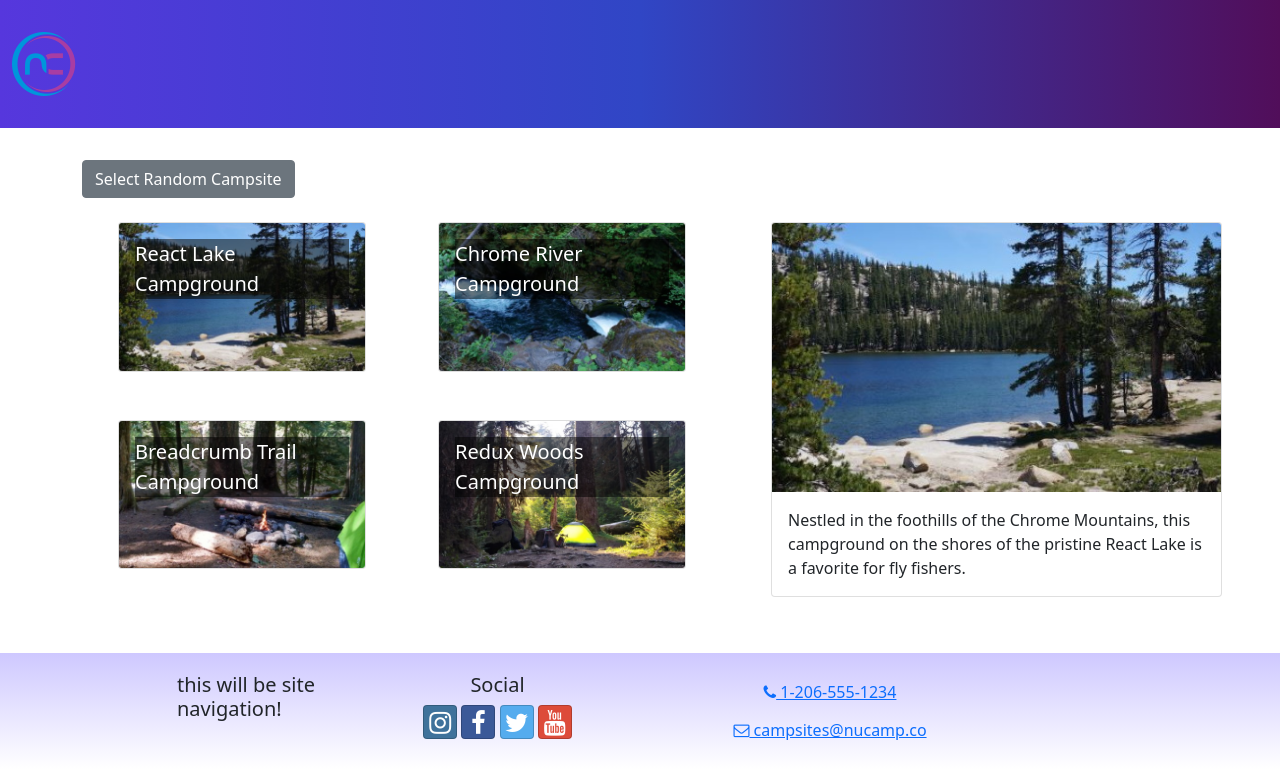
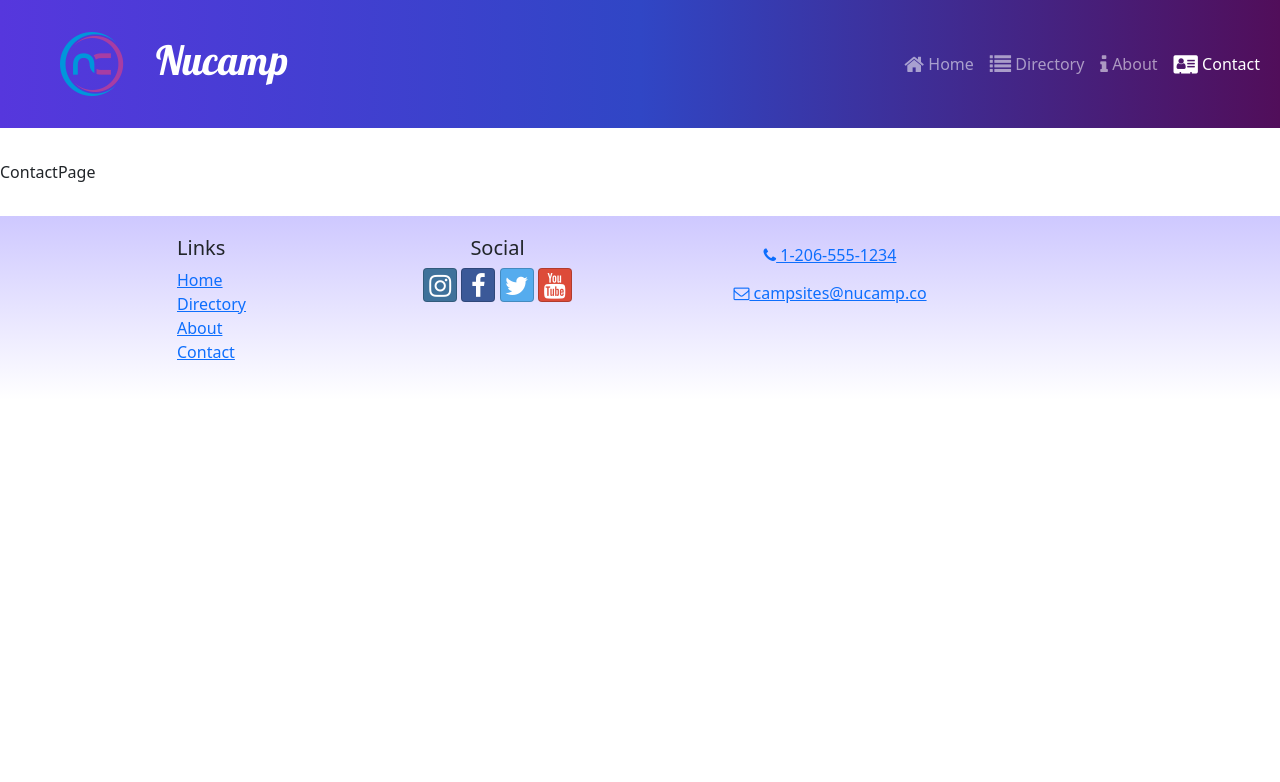
Before and after one commit to WesMcKnight/react-nucampsite, a React (Create React App) app: page /contact in a window 1280 px wide. Shown: the top 782 px of the page. Built offline with nearby package versions, Linux system fonts and the light colour scheme.

Commit message:
Header and Footer Links

```diff
--- a/src/App.js
+++ b/src/App.js
@@ -1,3 +1,6 @@
+import { Routes, Route } from 'react-router-dom';
+import ContactPage from './pages/ContactPage';
+import HomePage from './pages/HomePage';
 import './App.css';
 import CampsitesDirectoryPage from './pages/CampsitesDirectoryPage';
 import Header from './components/Header';
@@ -7,7 +10,11 @@
   return (
     <div className="App">
       <Header />
-      <CampsitesDirectoryPage />
+      <Routes>
+          <Route path='/' element={<HomePage />}/>
+          <Route path='contact' element={<ContactPage />} />
+          <Route path='directory' element={<CampsitesDirectoryPage />} />
+      </Routes>
       <Footer />
     </div>
   );
--- a/src/components/Footer.js
+++ b/src/components/Footer.js
@@ -1,4 +1,5 @@
 import { Container, Row, Col } from 'reactstrap';
+import { Link } from 'react-router-dom';
 
 const Footer = () => {
     return (
@@ -6,7 +7,21 @@
             <Container>
                 <Row>
                     <Col xs={{ size: 4, offset: 1}} sm='2'>
-                        <h5>this will be site navigation!</h5>
+                        <h5>Links</h5>
+                        <ul className='list-unstyled'>
+                            <li>
+                                <Link to='/'>Home</Link>
+                            </li>
+                            <li>
+                                <Link to='/directory'>Directory</Link>
+                            </li>
+                            <li>
+                                <Link to='/about'>About</Link>
+                            </li>
+                            <li>
+                                <Link to='/contact'>Contact</Link>
+                            </li>
+                        </ul>
                     </Col>
                     <Col xs='6' sm='3' className='text-center'>
                         <h5>Social</h5>
--- a/src/components/Header.js
+++ b/src/components/Header.js
@@ -1,12 +1,50 @@
-import { Navbar, NavbarBrand } from 'reactstrap';
+import { useState } from 'react'
+import {
+    Navbar,
+    NavbarBrand,
+    Collapse,
+    NavbarToggler,
+    Nav,
+    NavItem
+} from 'reactstrap';
+import { NavLink } from 'react-router-dom'
 import NucampLogo from '../app/assets/img/logo.png';
 
 const Header = () => {
+    const [menuOpen, setMenuOpen] = useState(false);
+
     return (
         <Navbar dark color='primary' sticky='top' expand='md'>
-            <NavbarBrand href='/'>
-                <img src ={NucampLogo} alt='nucamp logo' />
+            <NavbarBrand className='ms-5' href='/'>
+                <img src ={NucampLogo} alt='nucamp logo' className='float-start' />
+                <h1 className='mt-1'>Nucamp</h1>
             </NavbarBrand>
+
+            <NavbarToggler onClick={() => setMenuOpen(!menuOpen)} />
+            <Collapse isOpen={menuOpen} navbar>
+                <Nav className='ms-auto' navbar>
+                    <NavItem>
+                        <NavLink className='nav-link' to='/'>
+                            <i className='fa fa-home fa-lg' /> Home
+                        </NavLink>
+                    </NavItem>
+                    <NavItem>
+                        <NavLink className='nav-link' to='/directory'>
+                            <i className='fa fa-list fa-lg' /> Directory
+                        </NavLink>
+                    </NavItem>
+                    <NavItem>
+                        <NavLink className='nav-link' to='/about'>
+                            <i className ='fa fa-info fa-lg' /> About
+                        </NavLink>
+                    </NavItem>
+                    <NavItem>
+                        <NavLink className='nav-link' to='/contact'>
+                            <i className='fa fa-address-card fa-lg' /> Contact
+                        </NavLink>
+                    </NavItem>
+                </Nav>
+            </Collapse>
         </Navbar>
     );
 };
--- a/src/features/campsites/CampsitesList.js
+++ b/src/features/campsites/CampsitesList.js
@@ -2,14 +2,19 @@
 import CampsiteCard from './CampsiteCard';
 import { selectAllCampsites } from './campsitesSlice';
 
-const CampsitesList = () => {
+const CampsitesList = ({ setCampsiteId }) => {
     const campsites = selectAllCampsites();
 
     return(
         <Row className='ms-auto'>
             {campsites.map((campsite) => {
                 return (
-                    <Col md='5' className='m-4' key={campsite.id}>
+                    <Col
+                    md='5'
+                    className='m-4'
+                    key={campsite.id}
+                    onClick={() => setCampsiteId(campsite.id)}
+                    >
                         <CampsiteCard campsite={campsite} />
                     </Col>
                 );
--- a/src/features/campsites/campsitesSlice.js
+++ b/src/features/campsites/campsitesSlice.js
@@ -4,6 +4,10 @@
     return CAMPSITES;
 };
 
-export const selectRandomCampsite = () => {
-    return CAMPSITES[Math.floor(CAMPSITES.length * Math.random())];
-};
+export const selectCampsiteById = (id) => {
+    return CAMPSITES.find((campsite) => campsite.id === id);
+}
+
+// export const selectRandomCampsite = () => {
+//     return CAMPSITES[Math.floor(CAMPSITES.length * Math.random())];
+// };
--- a/src/index.js
+++ b/src/index.js
@@ -1,5 +1,6 @@
 import React from 'react';
 import { createRoot } from 'react-dom/client';
+import { BrowserRouter } from 'react-router-dom';
 import { Provider } from 'react-redux';
 import { store } from './app/store';
 import App from './App';
@@ -18,7 +19,9 @@
 root.render(
   <React.StrictMode>
     <Provider store={store}>
-      <App />
+      <BrowserRouter>
+        <App />
+      </BrowserRouter>
     </Provider>
   </React.StrictMode>
 );
--- a/src/pages/CampsitesDirectoryPage.js
+++ b/src/pages/CampsitesDirectoryPage.js
@@ -1,24 +1,18 @@
-import { Container, Row, Col, Button } from 'reactstrap';
+import { useState } from 'react';
+import { Container, Row, Col } from 'reactstrap';
 import CampsiteDetail from '../features/campsites/CampsiteDetail';
 import CampsitesList from '../features/campsites/CampsitesList';
-import { selectRandomCampsite } from '../features/campsites/campsitesSlice';
+import { selectCampsiteById } from '../features/campsites/campsitesSlice';
 
 const CampsitesDirectoryPage = () => {
-    let selectedCampsite = selectRandomCampsite();
-
-    const toggleCampsite = () => {
-        selectedCampsite = selectRandomCampsite();
-        console.log(selectedCampsite);
-    }
+    const [campsiteId, setCampsiteId] = useState(0);
+    const selectedCampsite = selectCampsiteById(campsiteId);
 
     return(
         <Container>
-            <Button onClick={() => toggleCampsite()}>
-                Select Random Campsite
-            </Button>
             <Row>
                 <Col sm='5' md='7'>
-                    <CampsitesList />
+                    <CampsitesList setCampsiteId={setCampsiteId}/>
                 </Col>
                 <Col sm='7' md='5'>
                     <CampsiteDetail campsite={selectedCampsite} />
--- /dev/null
+++ b/src/pages/ContactPage.js
@@ -0,0 +1,5 @@
+const ContactPage = () => {
+    return <div>ContactPage</div>
+};
+
+export default ContactPage;
--- /dev/null
+++ b/src/pages/HomePage.js
@@ -0,0 +1,5 @@
+const HomePage = () => {
+    return <div>HomePage</div>
+};
+
+export default HomePage;
```
